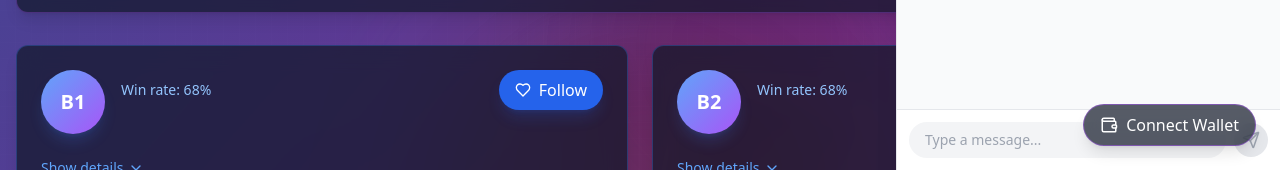
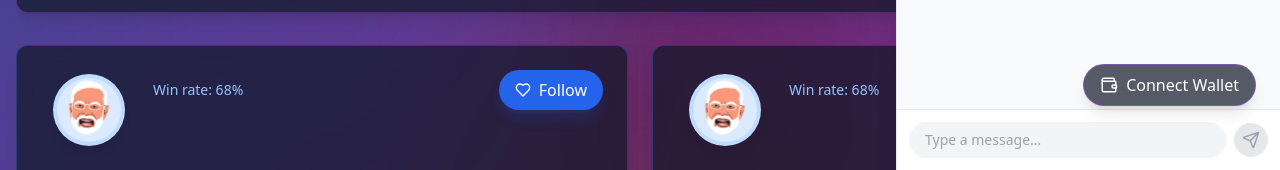
Before and after one commit to SamarthJ2004/Eigen_Games, a Next.js app in the folder frontend/: page /battle-royale/1 in a window 1280 px wide. Shown: the part 630-800 px from the top of the page. Built offline with nearby package versions, Linux system fonts and the light colour scheme; no server answers; the database is empty.

Commit message:
added links

```diff
--- a/frontend/src/app/battle-royale/[id]/page.tsx
+++ b/frontend/src/app/battle-royale/[id]/page.tsx
@@ -1,5 +1,5 @@
 "use client";
-import { useEffect, useState, useRef } from "react";
+import { useEffect, useState } from "react";
 import {
   Heart,
   DollarSign,
@@ -17,7 +17,12 @@ import Integration from "@/components/battle-royale/start";
 import { contractABI } from "@/lib/utils/constants/room";
 import { usePrivy } from "@privy-io/react-auth";
 import Navbar from "@/components/common-components/navbar";
+import Image from "next/image";
 import toast from "react-hot-toast";
+import modi from "@/assets/modi.png";
+import trump from "@/assets/trump.png";
+import tate from "@/assets/tate.png";
+import musk from "@/assets/musk.png";
 
 export default function BattleRoyale() {
   const { login, logout, user, ready } = usePrivy();
@@ -210,6 +215,19 @@ export default function BattleRoyale() {
     setIsChatVisible(!isChatVisible);
   };
 
+  const getImage = (character) => {
+    switch (character) {
+      case "Narendra Modi":
+        return modi;
+      case "Donald Trump":
+        return trump;
+      case "Andrew Tate":
+        return tate;
+      case "Elon Musk":
+        return musk;
+    }
+  };
+
   return (
     <div className="min-h-screen min-w-2.5 relative overflow-hidden">
       <div className="absolute inset-0 z-0 overflow-hidden">
@@ -315,10 +333,12 @@ export default function BattleRoyale() {
                 >
                   <div className="p-6">
                     <div className="flex items-start gap-4">
-                      <div className="flex-shrink-0">
-                        <div className="w-16 h-16 rounded-full bg-gradient-to-br from-blue-400 to-purple-500 overflow-hidden flex items-center justify-center text-white font-bold text-xl shadow-lg shadow-blue-500/20">
-                          {`B${botNumber}`}
-                        </div>
+                      <div className="w-16 h-16 rounded-full bg-blue-100  mx-4 mt-2 ring-4 ring-blue-200 flex items-center justify-center shadow-lg group-hover:scale-105 transition-transform duration-300">
+                        <Image
+                          src={room ? getImage(room.bots[botNumber - 1]) : modi}
+                          alt="image"
+                          width={80}
+                        />
                       </div>
 
                       <div className="flex-grow">
@@ -474,7 +494,7 @@ export default function BattleRoyale() {
       </div>
 
       {/* Wallet connection status */}
-      <div className="fixed bottom-6 right-6 z-50">
+      <div className="fixed bottom-16 right-6 z-50">
         <div
           className={`flex items-center gap-2 px-4 py-2 rounded-full shadow-lg backdrop-blur-md border ${
             userAddress
--- a/frontend/src/components/home/debateCard.tsx
+++ b/frontend/src/components/home/debateCard.tsx
@@ -5,6 +5,7 @@ import tate from "@/assets/tate.png";
 import musk from "@/assets/musk.png";
 import logo from "@/assets/logo.jpg";
 import { Users } from "lucide-react";
+import Link from "next/link";
 
 const LiveIndicator = () => (
   <div className="absolute top-4 left-4 flex items-center gap-3">
@@ -34,7 +35,8 @@ const getImage = (character) => {
   }
 };
 
-export const DebateCard = ({ participants, topic }) => (
+export const DebateCard = ({ participants, topic, link }) => (
+  <Link href={link || " "}>
     <div className="flex-shrink-0 w-[420px] group cursor-pointer">
       <div className="relative overflow-hidden rounded-2xl bg-gradient-to-br from-blue-50 to-purple-50 border-2 border-gray-200/80 shadow-lg">
         <div className="aspect-[16/10] relative">
@@ -56,7 +58,10 @@ export const DebateCard = ({ participants, topic }) => (
               {/* First Participant */}
               <div className="text-center">
                 <div className="w-20 h-20 rounded-full bg-blue-100 mx-auto mb-4 ring-4 ring-blue-200 flex items-center justify-center shadow-lg group-hover:scale-105 transition-transform duration-300">
-                <Image src={getImage(participants[0])} alt={participants[0]} />
+                  <Image
+                    src={getImage(participants[0])}
+                    alt={participants[0]}
+                  />
                 </div>
                 <p className="text-gray-700 font-bold text-lg">
                   {participants[0]}
@@ -72,7 +77,10 @@ export const DebateCard = ({ participants, topic }) => (
               <div className="text-center">
                 <div className="w-20 h-20 rounded-full bg-purple-100 mx-auto mb-4 ring-4 ring-purple-200 flex items-center justify-center shadow-lg group-hover:scale-105 transition-transform duration-300">
                   {/* <Brain className="w-12 h-12 text-purple-500" /> */}
-                <Image src={getImage(participants[1])} alt={participants[1]} />
+                  <Image
+                    src={getImage(participants[1])}
+                    alt={participants[1]}
+                  />
                 </div>
                 <p className="text-gray-700 font-bold text-lg">
                   {participants[1]}
@@ -94,4 +102,5 @@ export const DebateCard = ({ participants, topic }) => (
         <p className="text-base text-gray-500">Tactical AI Debate • ESLCS</p>
       </div>
     </div>
+  </Link>
 );
--- a/frontend/src/components/home/live.tsx
+++ b/frontend/src/components/home/live.tsx
@@ -112,6 +112,7 @@ const Live = () => {
                 key={room.id}
                 topic={room.topic}
                 participants={room.bots}
+                link = {room.link}
               />
             ))}
           </div>
```
Lines whose indentation alone changed are shown as unchanged.
